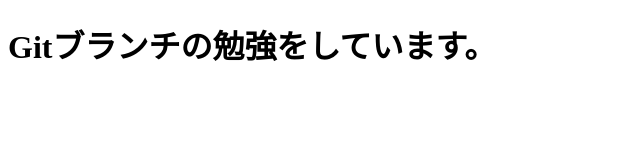
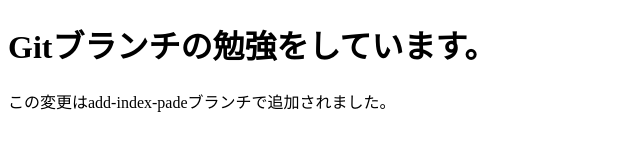
Before and after one commit to inosinmk2/git-study, a plain HTML site: page index.html in a window 1280 px wide. Shown: the whole page, without its empty margins (0-640 px from the left). Drawn offline with Linux system fonts and the light colour scheme.

Commit message:
add-index-pageブランチで追加

```diff
--- a/index.html
+++ b/index.html
@@ -7,5 +7,6 @@
 </head>
 <body>
   <H1>Gitブランチの勉強をしています。  </H1>
+  <p>この変更はadd-index-padeブランチで追加されました。</p>
 </body>
 </html>
```
